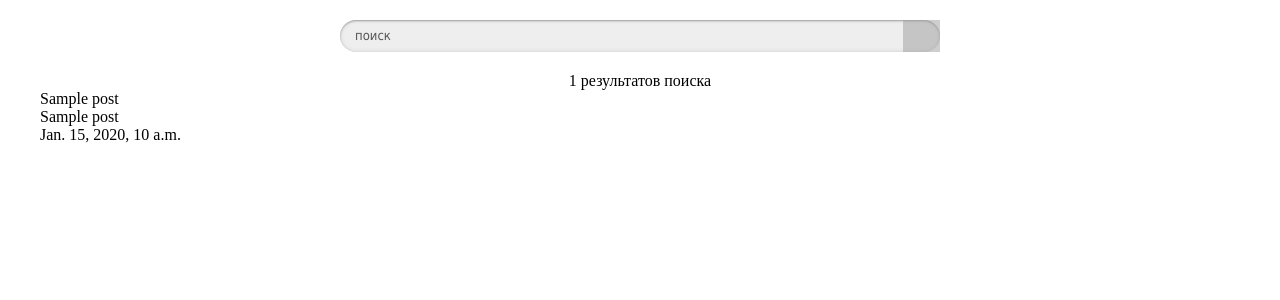
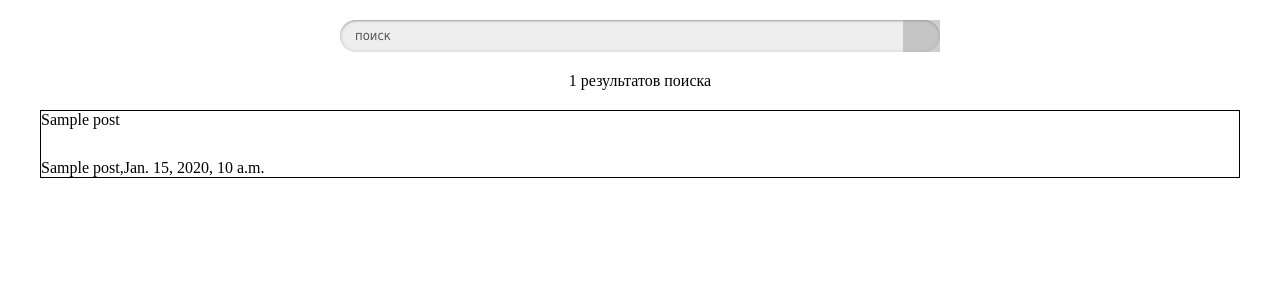
Before and after one commit to Dellavrite/my_django_project, a Django app: template templates/result.html in a window 1280 px wide. Shown: the top 300 px of the page. Run offline with Django 4.2, Linux system fonts and the light colour scheme; the template is opened without the code that fills it: most values are stand-ins (such as "Sample title", 1, 10 or a date in 2020); grey boxes are pictures that could not be loaded.

Commit message:
add same front

```diff
--- a/static/css/style.css
+++ b/static/css/style.css
@@ -98,3 +98,13 @@
 input[type="search"] {
 	-webkit-appearance: none;
 }
+
+.block{
+	margin: 20px 0;
+	border: #000 solid 1px;
+}
+
+.info{
+	display: flex;
+	margin-top: 30px;
+}
--- a/templates/result.html
+++ b/templates/result.html
@@ -24,7 +24,7 @@
         <div class="block">
           <a href="{{ post.post_link }}" class="title">{{ post.post_name }}</a>
           <div class="info">
-            <a href="{{ post.sender_link }}" class="sender">{{ post.sender_name }}</a>
+            <a href="{{ post.sender_link }}" class="sender">{{ post.sender_name }},</a>
             <div class="date">{{ post.post_date }}</div>
           </div>
         </div>
```
